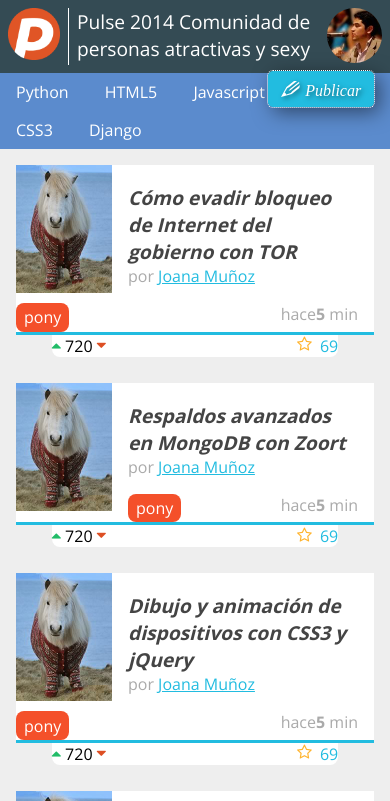
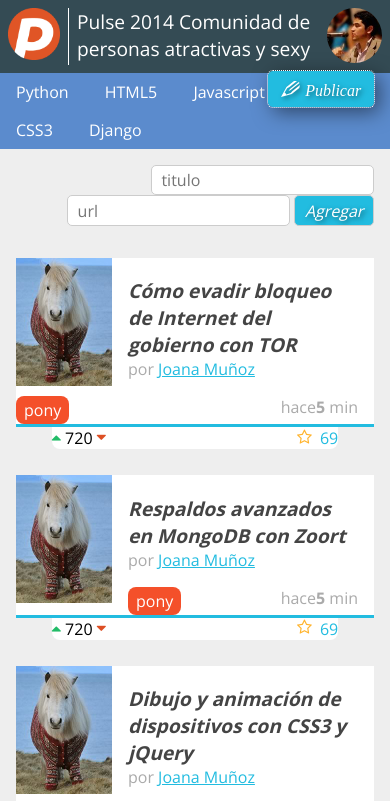
Before and after one commit to mango2870/pulse, a plain HTML site: page index.html in a window 390 px wide. Both pictures are taken after a click on the link "Publicar". Shown: the top 801 px of the page. Drawn offline with nearby package versions, Linux system fonts and the light colour scheme.

Commit message:
Formularios y javascript
Se establece formulario para la creación de nuevos articulos y se da la
funcionalidad con jquery

```diff
--- a/estilos.css
+++ b/estilos.css
@@ -307,3 +307,25 @@ nav ul #publicar_nav a:hover{
 		width: 100%;
 	}
 }
+
+/* formulario*/
+
+.formulario{
+	padding: 1em;
+	text-align: right;
+	display: none;
+}
+
+.formulario input{
+	border: 1px solid #ccc;
+	border-radius: 5px;
+	padding: 0.2em 0.6em;
+}
+
+.formulario input[type="submit"]{
+	background: #22BCE0;
+	border-radius: rgba(0, 0, 0, 0.5) 5px 5px 20px;
+	font-style: italic;
+	text-shadow: rgba(0, 0, 0, 0.5) 2px 2px 5px;
+	color: white;
+}
--- /dev/null
+++ b/formulario.js
@@ -0,0 +1,31 @@
+var $form = $('#formulario'),
+	$titulo = $('#titulo'),
+	$url = $('#url'),
+	$button = $('#mostrar-form'),
+	$list = $('#contenido'),
+	$post = $('.item').first();
+
+function mostrarFormulario(){
+	$form.slideToggle();
+	return false;
+}
+
+function agregarPost(){
+	var url = $url.val(),
+		titulo = $titulo.val(),
+		$clone = $post.clone();
+
+	$clone.find('.titulo_item a')
+		.text(titulo)
+		.attr('href', url);
+	$clone.hide();
+
+	$list.prepend($clone);
+
+	$clone.fadeIn();
+	return false;
+}
+
+//eventos
+$button.click( mostrarFormulario )
+$form.on('submit', agregarPost);
--- a/index.html
+++ b/index.html
@@ -8,7 +8,6 @@
 	<link href='http://fonts.googleapis.com/css?family=Open+Sans:400,700' rel='stylesheet' type='text/css'>
 	<link rel="stylesheet" type="text/css" href="normalize.css">
 	<link rel="stylesheet" type="text/css" href="estilos.css">
-
 	<script src="prefixfree.js"></script>
 </head>
 <body>
@@ -31,10 +30,15 @@
 			<li><a href="#">CSS3</a></li>
 			<li><a href="#">Django</a></li>
 			<li id="publicar_nav">
-				<a href="#" class="icon-lapiz">Publicar</a>
+				<a href="#" class="icon-lapiz" id="mostrar-form">Publicar</a>
 			</li>
 		</ul>
 	</nav>
+	<form action="" id="formulario" class="formulario">
+		<input type="text" id="titulo" placeholder="titulo" required>
+		<input type="url" id="url" placeholder="url" required>
+		<input type="submit" value="Agregar">
+	</form>
 	<aside>
 		<video width="320" height="240" controls autoplay>
   		<source src="lecturas.mp4" type="video/mp4">
@@ -221,6 +225,7 @@
 			mejorando.la 2014
 		</p>
 	</footer>
-
+	<script src="http://code.jquery.com/jquery-1.11.0.min.js"></script>
+	<script src="formulario.js"></script>
 </body>
 </html>
```
